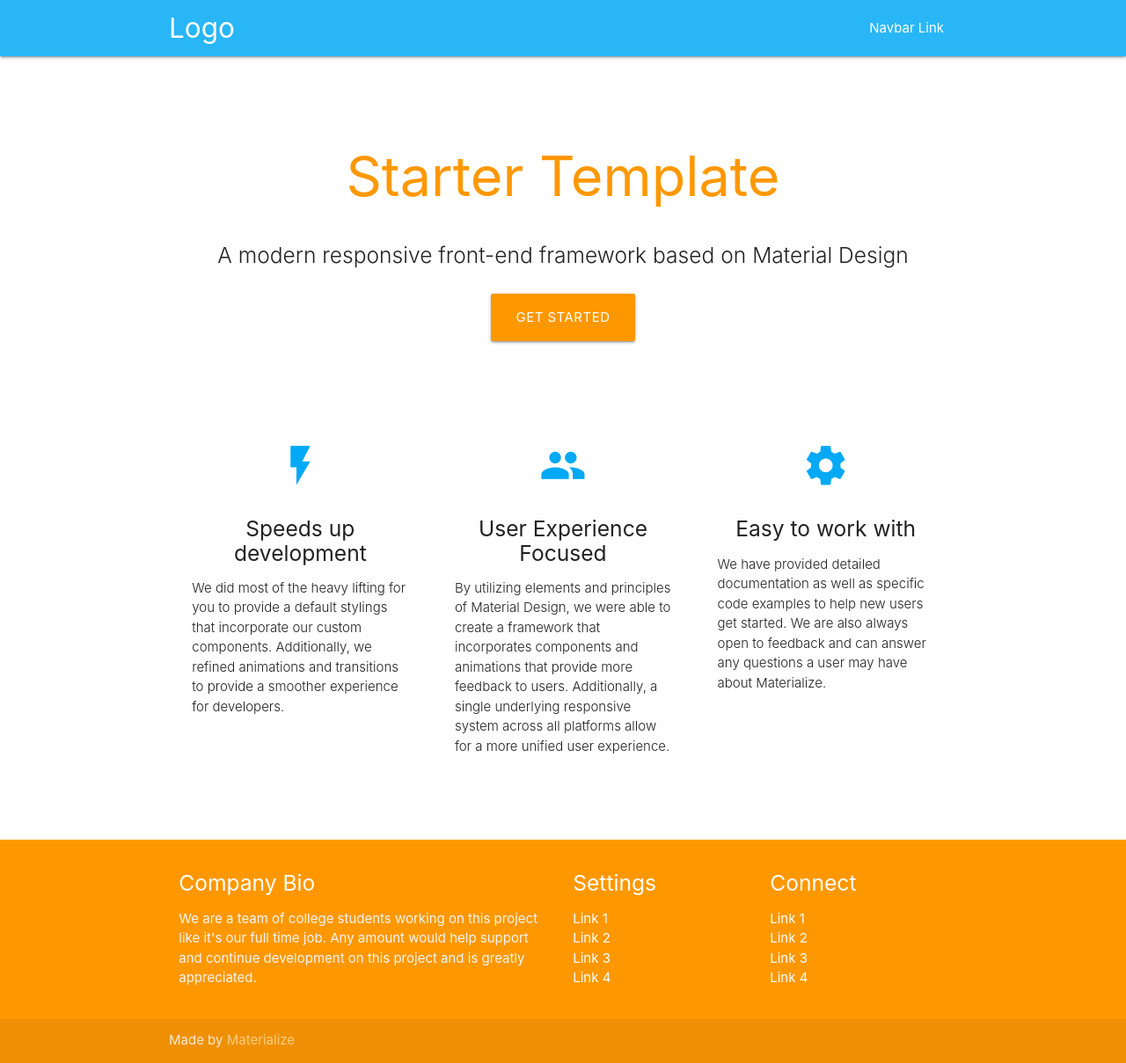
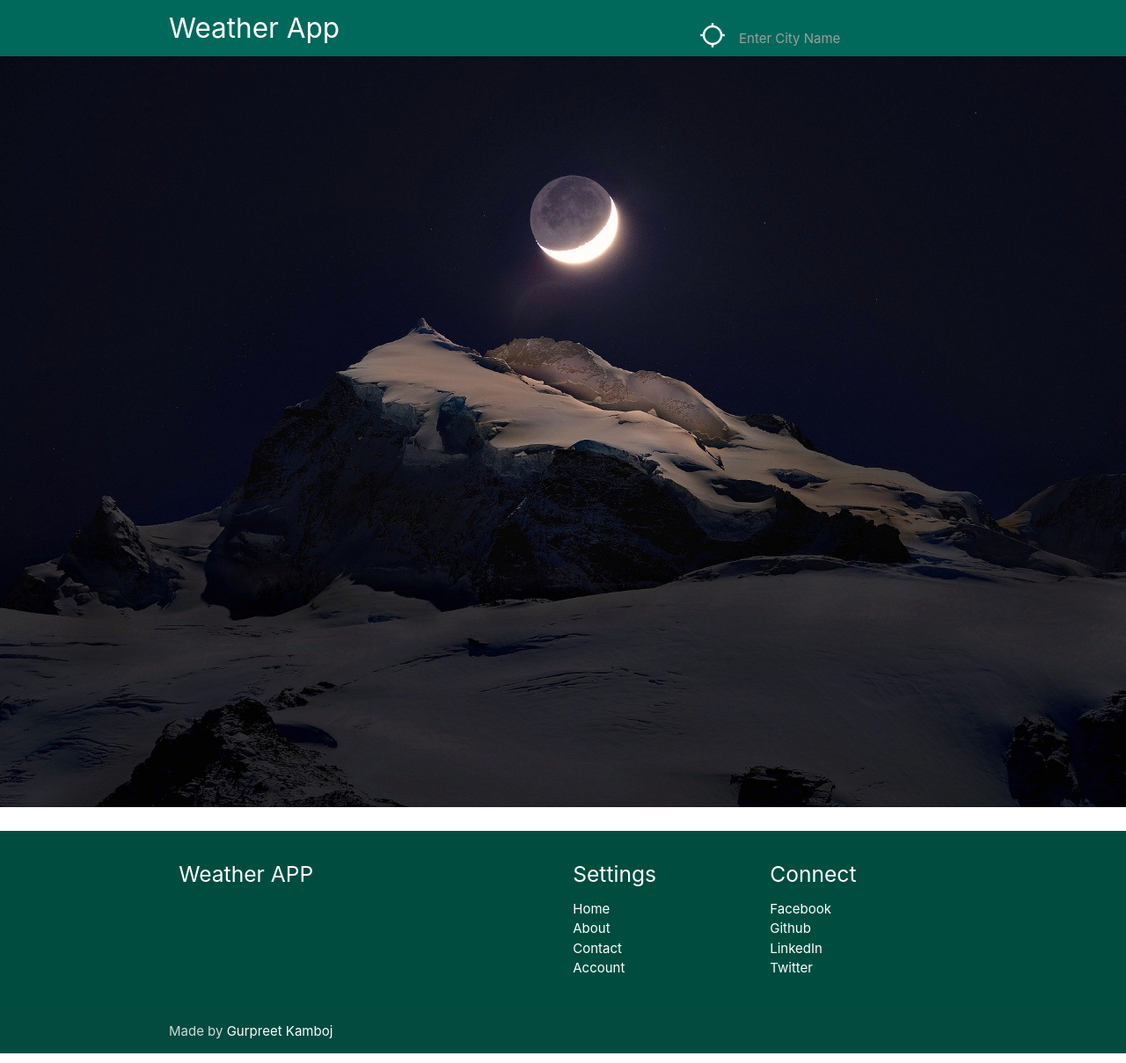
Before and after one commit to kambojgurpreet/WeatherApp, a plain HTML site: page index.html in a window 1280 px wide. Shown: the whole page at 88% size. Drawn offline with nearby package versions, Linux system fonts and the light colour scheme.

Commit message:
search by city

```diff
--- a/css/style.css
+++ b/css/style.css
@@ -12,3 +12,8 @@
 .icon-block .material-icons {
 	font-size: inherit;
 }
+.bg-image{
+  background-repeat: no-repeat;
+  background: center center;
+  background-size: cover;
+}
--- a/index.html
+++ b/index.html
@@ -1,113 +1,72 @@
 <!DOCTYPE html>
 <html lang="en">
+
 <head>
-  <meta http-equiv="Content-Type" content="text/html; charset=UTF-8"/>
-  <meta name="viewport" content="width=device-width, initial-scale=1, maximum-scale=1.0"/>
-  <title>Starter Template - Materialize</title>
+  <meta http-equiv="Content-Type" content="text/html; charset=UTF-8" />
+  <meta name="viewport" content="width=device-width, initial-scale=1, maximum-scale=1.0" />
+  <title>Weather APP</title>
 
   <!-- CSS  -->
   <link href="https://fonts.googleapis.com/icon?family=Material+Icons" rel="stylesheet">
-  <link href="css/materialize.css" type="text/css" rel="stylesheet" media="screen,projection"/>
-  <link href="css/style.css" type="text/css" rel="stylesheet" media="screen,projection"/>
+  <link href="css/materialize.css" type="text/css" rel="stylesheet" media="screen,projection" />
+  <link href="css/style.css" type="text/css" rel="stylesheet" media="screen,projection" />
 </head>
+
 <body>
-  <nav class="light-blue lighten-1" role="navigation">
-    <div class="nav-wrapper container"><a id="logo-container" href="#" class="brand-logo">Logo</a>
+  <nav class="teal darken-3 " role="navigation">
+    <div class="nav-wrapper container"><a id="logo-container" href="#" class="brand-logo">Weather App</a>
       <ul class="right hide-on-med-and-down">
-        <li><a href="#">Navbar Link</a></li>
+        <li>
+
+          <div class="input-field">
+            <i class="material-icons prefix">location_searching</i>
+            <input class="searchCity white-text" id="icon_prefix" type="text" class="validate">
+            <label for="icon_prefix">Enter City Name</label>
+          </div>
+
+        </li>
       </ul>
-
       <ul id="nav-mobile" class="sidenav">
         <li><a href="#">Navbar Link</a></li>
       </ul>
       <a href="#" data-target="nav-mobile" class="sidenav-trigger"><i class="material-icons">menu</i></a>
     </div>
   </nav>
-  <div class="section no-pad-bot" id="index-banner">
-    <div class="container">
-      <br><br>
-      <h1 class="header center orange-text">Starter Template</h1>
-      <div class="row center">
-        <h5 class="header col s12 light">A modern responsive front-end framework based on Material Design</h5>
-      </div>
-      <div class="row center">
-        <a href="http://materializecss.com/getting-started.html" id="download-button" class="btn-large waves-effect waves-light orange">Get Started</a>
-      </div>
-      <br><br>
+  <div class="bg-image row center" id="display">
 
-    </div>
+    <img class="responsive-img" src="img/bg.jpg">
+
   </div>
 
-
-  <div class="container">
-    <div class="section">
-
-      <!--   Icon Section   -->
-      <div class="row">
-        <div class="col s12 m4">
-          <div class="icon-block">
-            <h2 class="center light-blue-text"><i class="material-icons">flash_on</i></h2>
-            <h5 class="center">Speeds up development</h5>
-
-            <p class="light">We did most of the heavy lifting for you to provide a default stylings that incorporate our custom components. Additionally, we refined animations and transitions to provide a smoother experience for developers.</p>
-          </div>
-        </div>
-
-        <div class="col s12 m4">
-          <div class="icon-block">
-            <h2 class="center light-blue-text"><i class="material-icons">group</i></h2>
-            <h5 class="center">User Experience Focused</h5>
-
-            <p class="light">By utilizing elements and principles of Material Design, we were able to create a framework that incorporates components and animations that provide more feedback to users. Additionally, a single underlying responsive system across all platforms allow for a more unified user experience.</p>
-          </div>
-        </div>
-
-        <div class="col s12 m4">
-          <div class="icon-block">
-            <h2 class="center light-blue-text"><i class="material-icons">settings</i></h2>
-            <h5 class="center">Easy to work with</h5>
-
-            <p class="light">We have provided detailed documentation as well as specific code examples to help new users get started. We are also always open to feedback and can answer any questions a user may have about Materialize.</p>
-          </div>
-        </div>
-      </div>
-
-    </div>
-    <br><br>
-  </div>
-
-  <footer class="page-footer orange">
+  <footer class="page-footer teal darken-4">
     <div class="container">
       <div class="row">
         <div class="col l6 s12">
-          <h5 class="white-text">Company Bio</h5>
-          <p class="grey-text text-lighten-4">We are a team of college students working on this project like it's our full time job. Any amount would help support and continue development on this project and is greatly appreciated.</p>
-
-
+          <h5 class="white-text">Weather APP</h5>
         </div>
         <div class="col l3 s12">
           <h5 class="white-text">Settings</h5>
           <ul>
-            <li><a class="white-text" href="#!">Link 1</a></li>
-            <li><a class="white-text" href="#!">Link 2</a></li>
-            <li><a class="white-text" href="#!">Link 3</a></li>
-            <li><a class="white-text" href="#!">Link 4</a></li>
+            <li><a class="white-text" href="#!">Home</a></li>
+            <li><a class="white-text" href="#!">About</a></li>
+            <li><a class="white-text" href="#!">Contact</a></li>
+            <li><a class="white-text" href="#!">Account</a></li>
           </ul>
         </div>
         <div class="col l3 s12">
           <h5 class="white-text">Connect</h5>
           <ul>
-            <li><a class="white-text" href="#!">Link 1</a></li>
-            <li><a class="white-text" href="#!">Link 2</a></li>
-            <li><a class="white-text" href="#!">Link 3</a></li>
-            <li><a class="white-text" href="#!">Link 4</a></li>
+            <li><a class="white-text" href="#!">Facebook</a></li>
+            <li><a class="white-text" href="#!">Github</a></li>
+            <li><a class="white-text" href="#!">LinkedIn</a></li>
+            <li><a class="white-text" href="#!">Twitter</a></li>
           </ul>
         </div>
       </div>
     </div>
     <div class="footer-copyright">
       <div class="container">
-      Made by <a class="orange-text text-lighten-3" href="http://materializecss.com">Materialize</a>
+        Made by <a class="white-text teal-darken-3" href="#">Gurpreet Kamboj</a>
       </div>
     </div>
   </footer>
@@ -117,6 +76,9 @@
   <script src="https://code.jquery.com/jquery-2.1.1.min.js"></script>
   <script src="js/materialize.js"></script>
   <script src="js/init.js"></script>
+  <script src="js/ui.js"></script>
+  <script src="js/api.js"></script>
+  <script src="js/app.js"></script>
 
-  </body>
+</body>
 </html>
--- /dev/null
+++ b/js/api.js
@@ -0,0 +1,13 @@
+class OpenWeather {
+
+    constructor(){
+        this.apikey = 'a629ed80d823322d2cd94d7ce61a7986';
+    }
+
+    async search(cityName){
+        const response = await fetch(`https://api.openweathermap.org/data/2.5/weather?q=${cityName}&appid=${this.apikey}`);
+        const result = await response.json();
+        return result;
+    }
+
+}
--- /dev/null
+++ b/js/app.js
@@ -0,0 +1,34 @@
+//init OpenWeather
+const getWeather = new OpenWeather();
+
+//init UI
+const ui = new UI();
+
+//Search City
+const search = document.querySelector('.searchCity');
+
+//Add Event Listener
+search.addEventListener('keyup', (event) =>{
+
+    //Get Input
+    const userText = event.target.value;
+
+    //Make a Request to Open Weather API
+    getWeather.search(userText).then(data => {
+        //Temperature Conversion
+        const celsius = data.main.temp - 273.15;
+        const farenheit = celsius * 1.8 + 32;
+
+        result = {
+            condition: data.weather[0].main,
+            icon: 'http://openweathermap.org/img/w/' + data.weather[0].icon + '.png',
+            degCel: Math.floor(celsius),
+            degFr: Math.floor(farenheit),
+            city: data.name
+        }
+
+        ui.showResults(result);
+
+    });
+
+})
--- /dev/null
+++ b/js/ui.js
@@ -0,0 +1,32 @@
+class UI {
+
+    constructor(){
+        this.display = document.getElementById('display');
+    }
+
+    showResults(result){
+
+        let output = `
+
+        <div class="section no-pad-bot" id="index-banner">
+            <div class="container">
+                <br><br>
+                <h1 class="header center teal-text darken-4">${result.city}&nbspWeather</h1>
+                <div class="row center">
+                <p><b>${result.condition}</b></p>
+                    <img src="${result.icon}" width="100" height="100">
+                </div>
+                <div class="row center">
+                    <p class="flow-text">${result.degCel}\u00B0 C / ${result.degFr}\u00B0 F</p>
+                </div>
+                <br><br>
+            </div>
+        </div>
+
+        `;
+
+        this.display.innerHTML = output;
+
+    }
+
+}
```
Also changed, not shown: img/bg.jpg (added).
